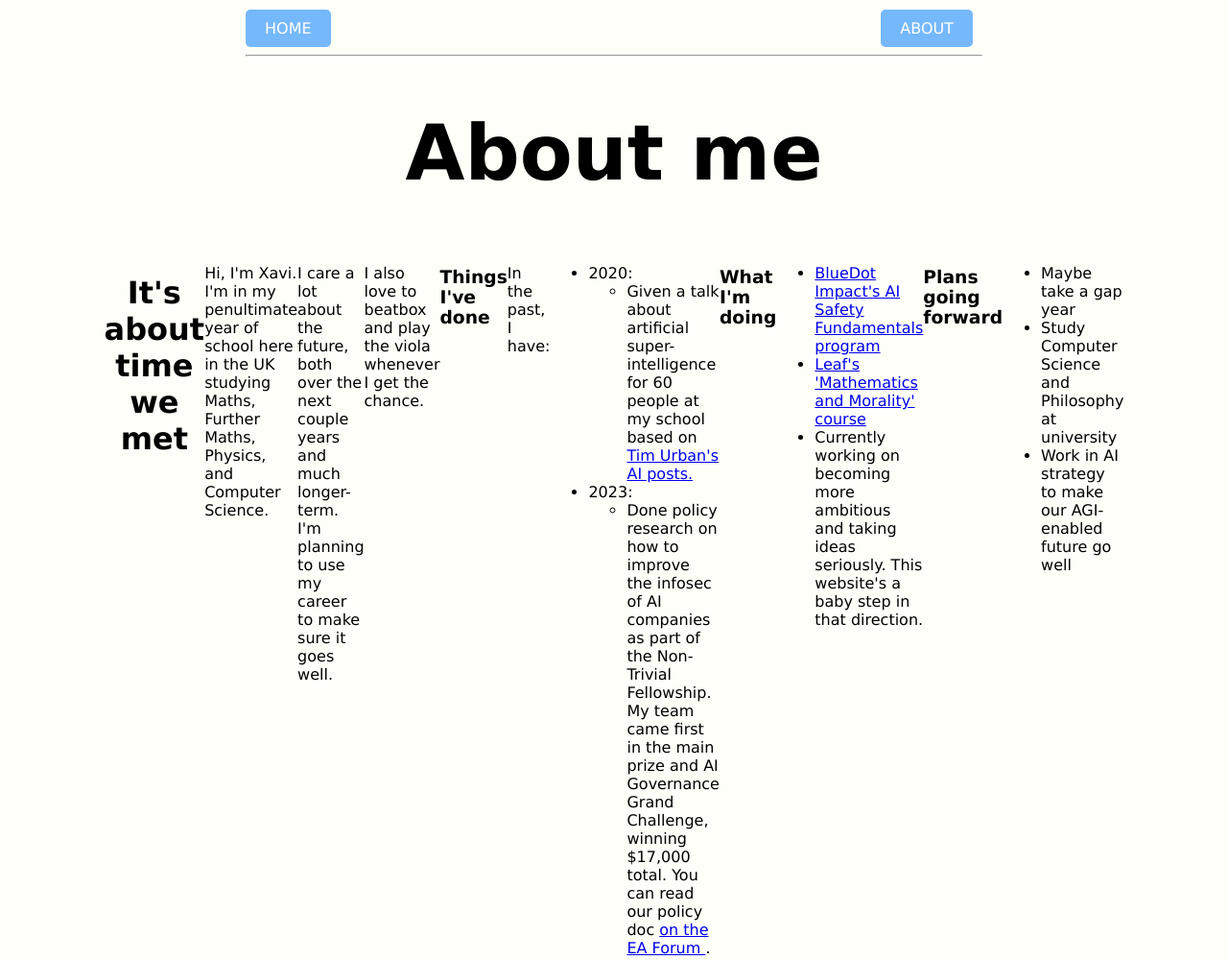
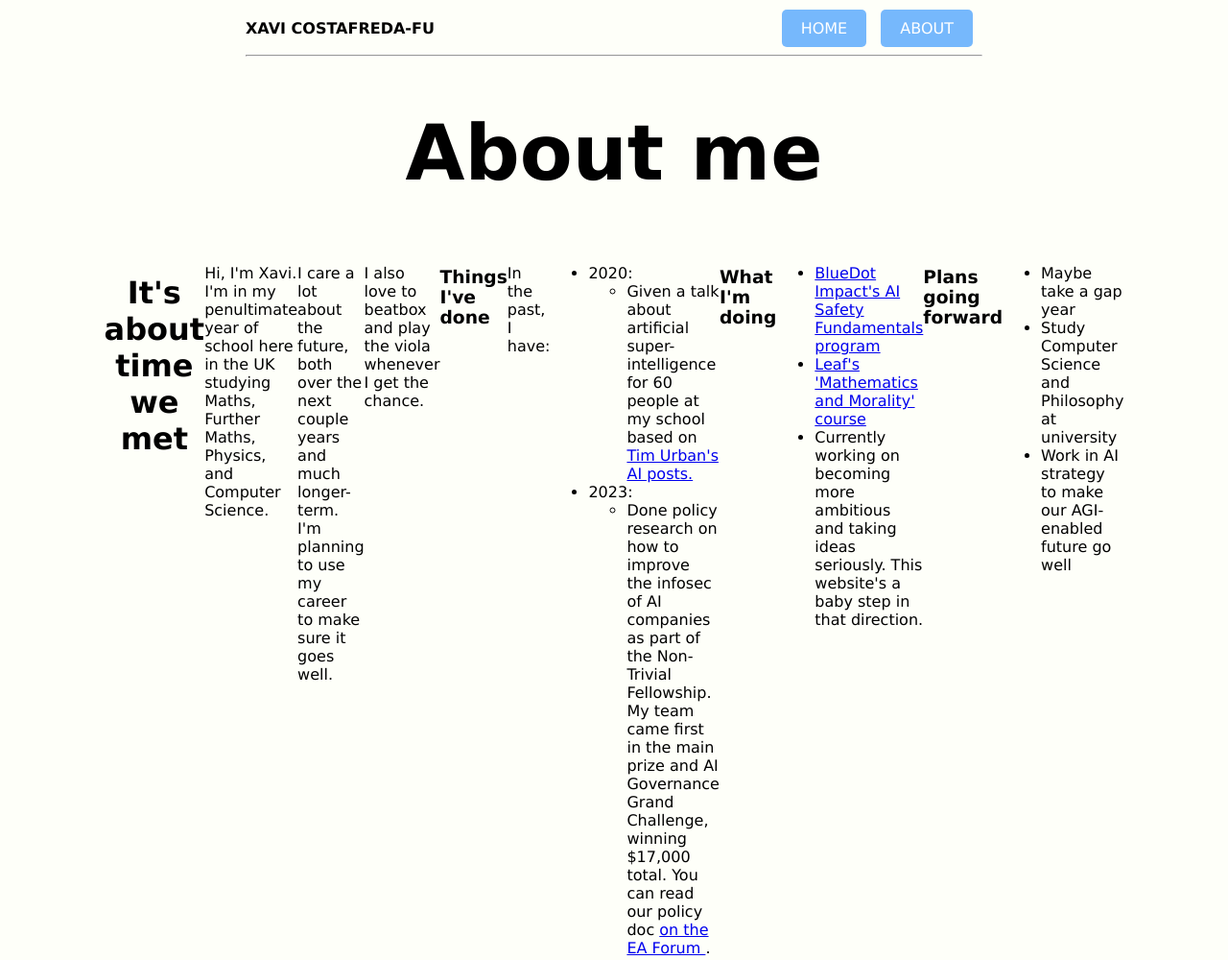
Before and after one commit to XaviC-F/website, a plain HTML site: page about.html in a window 1280 px wide. Shown: the whole page at 96% size. Drawn offline with Linux system fonts and the light colour scheme.

Commit message:
made my name bold in the nav bar and updated about.html to match. test to see if I can remove the main class

```diff
--- a/about.html
+++ b/about.html
@@ -11,8 +11,11 @@
 
   <body>
     <nav>
-      <a href="https://xavicostafredafu.com" class="nav-button">HOME</a>
-      <a href="/about.html" class="nav-button">ABOUT</a>
+      <span style="font-weight: bold;">XAVI COSTAFREDA-FU</span>
+      <span style="text-align: right;">
+        <a href="https://xavicostafredafu.com" class="nav-button">HOME</a>
+        <a href="/about.html" class="nav-button">ABOUT</a>
+      </span>
     </nav>
 
     <hr style="color: rgb(10, 22, 245)">
```
Also changed, not shown: index.html (+1 -2 lines).
